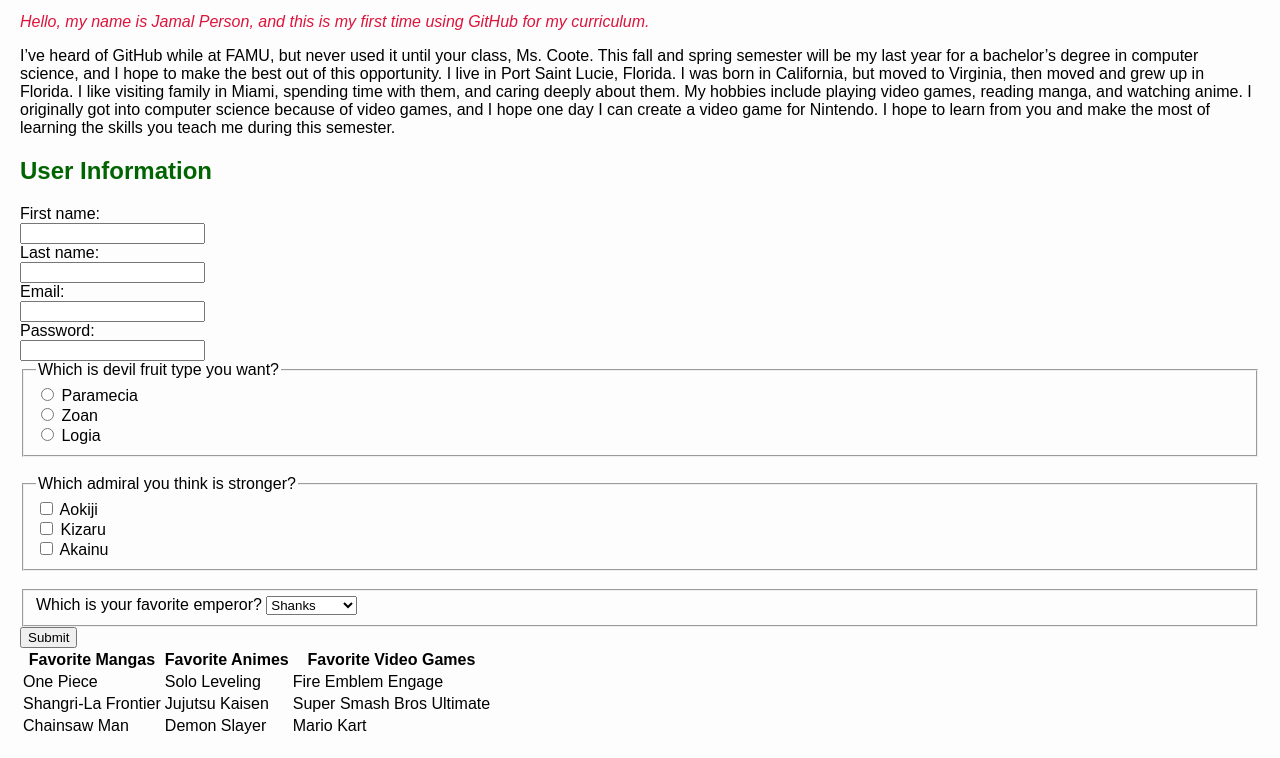
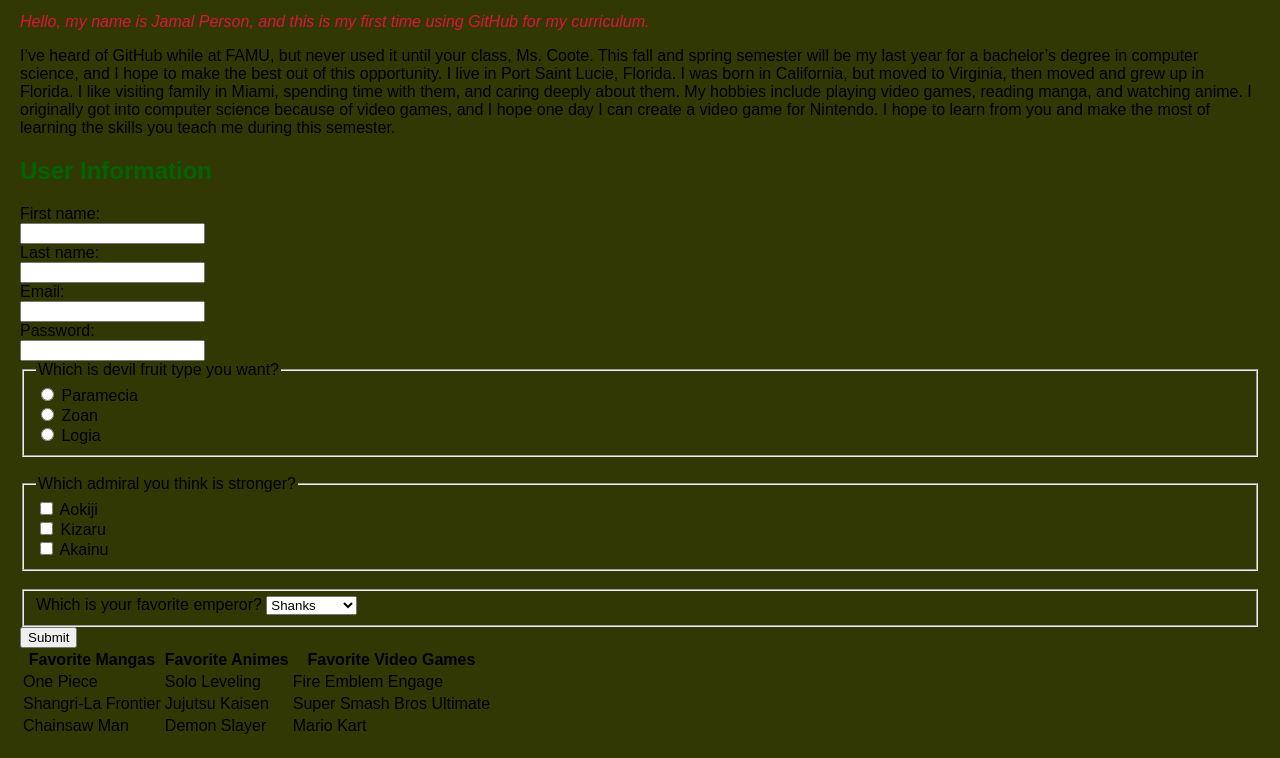
Before and after one commit to JP397/index.html, a plain HTML site: page index.html in a window 1280 px wide. Shown: the part 95-853 px from the top of the page. Drawn offline with Linux system fonts and the light colour scheme.

Commit message:
Update styles.css
Updated background

```diff
--- a/styles.css
+++ b/styles.css
@@ -1,7 +1,7 @@
 body {
   font-family: Arial, Helvetica, sans-serif;
   margin: 20px;
-  background-color: #fdfdfd;
+  background-color:rgb(50,56,4);
 }
 
 
```
